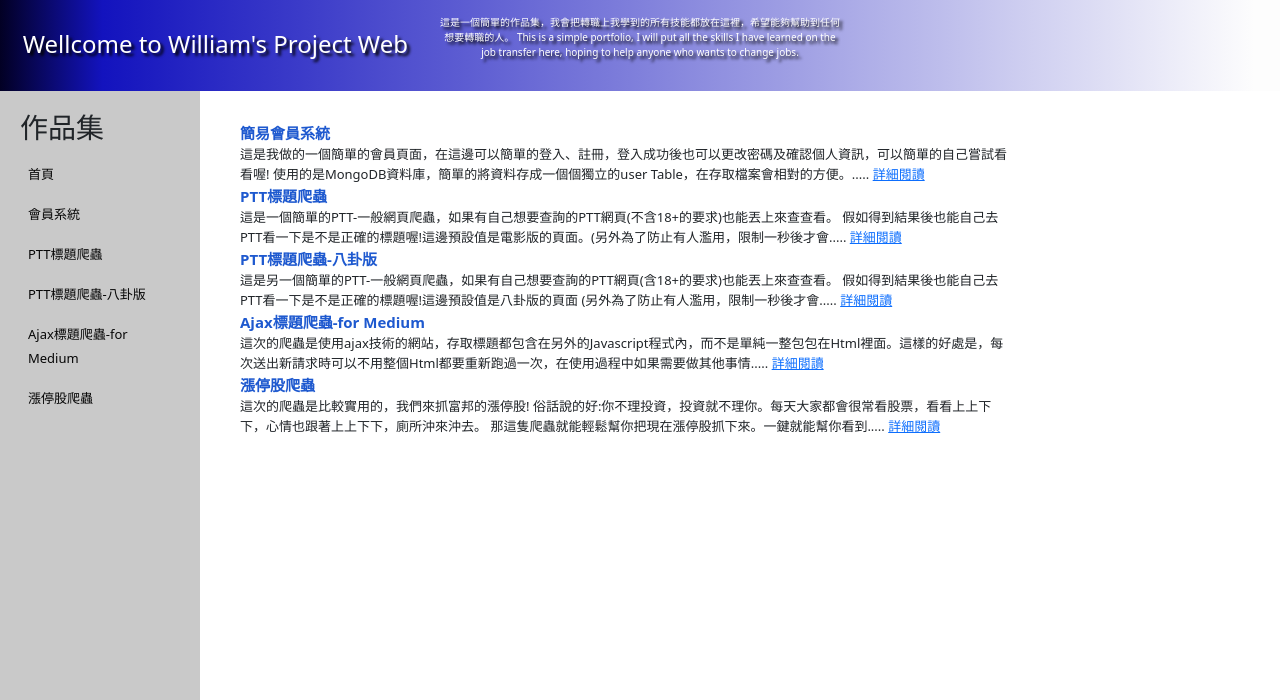
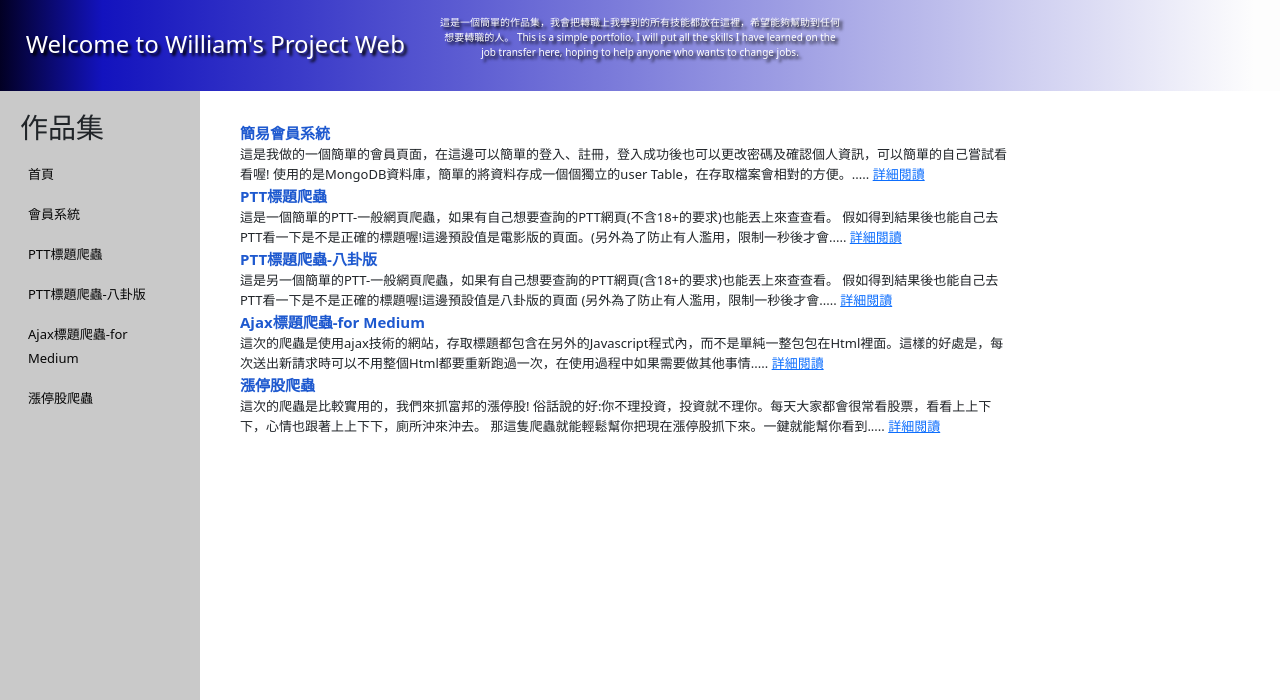
Before and after one commit to ucmd2001/William-s-webproject, a Flask app: page / in a window 1280 px wide. Shown: the top 700 px of the page. Run offline with Flask 2, Linux system fonts and the light colour scheme; some libraries are stand-ins or nearby versions.

Commit message:
make it better

```diff
--- a/templates/ajax_crawler.html
+++ b/templates/ajax_crawler.html
@@ -24,7 +24,7 @@
     <div class="container-intro text-center">
         <div class="row">
             <div class="col-sm-4">
-            <h4 style="padding-top:15px;">Wellcome to William's Project Web</h4>
+            <h4 style="padding-top:15px;">Welcome to William's Project Web</h4>
             </div>
             <div class="col-sm-4">
                 <p>這是一個簡單的作品集，我會把轉職上我學到的所有技能都放在這裡，希望能夠幫助到任何想要轉職的人。
--- a/templates/error.html
+++ b/templates/error.html
@@ -25,7 +25,7 @@
     <div class="container-intro text-center">
         <div class="row">
             <div class="col-sm-4">
-            <h4 style="padding-top:15px;">Wellcome to William's Project Web</h4>
+            <h4 style="padding-top:15px;">Welcome to William's Project Web</h4>
             </div>
             <div class="col-sm-4">
                 <p>這是一個簡單的作品集，我會把轉職上我學到的所有技能都放在這裡，希望能夠幫助到任何想要轉職的人。
--- a/templates/index.html
+++ b/templates/index.html
@@ -24,7 +24,7 @@
     <div class="container-intro text-center">
         <div class="row">
             <div class="col-sm-4">
-            <h4 style="padding-top:15px;">Wellcome to William's Project Web</h4>
+            <h4 style="padding-top:15px;">Welcome to William's Project Web</h4>
             </div>
             <div class="col-sm-4">
                 <p>這是一個簡單的作品集，我會把轉職上我學到的所有技能都放在這裡，希望能夠幫助到任何想要轉職的人。
--- a/templates/member_system.html
+++ b/templates/member_system.html
@@ -25,7 +25,7 @@
     <div class="container-intro text-center">
         <div class="row">
             <div class="col-sm-4">
-            <h4 style="padding-top:15px;">Wellcome to William's Project Web</h4>
+            <h4 style="padding-top:15px;">Welcome to William's Project Web</h4>
             </div>
             <div class="col-sm-4">
                 <p>這是一個簡單的作品集，我會把轉職上我學到的所有技能都放在這裡，希望能夠幫助到任何想要轉職的人。
--- a/templates/personal_info.html
+++ b/templates/personal_info.html
@@ -24,7 +24,7 @@
     <div class="container-intro text-center">
         <div class="row">
             <div class="col-sm-4">
-            <h4 style="padding-top:15px;">Wellcome to William's Project Web</h4>
+            <h4 style="padding-top:15px;">Welcome to William's Project Web</h4>
             </div>
             <div class="col-sm-4">
                 <p>這是一個簡單的作品集，我會把轉職上我學到的所有技能都放在這裡，希望能夠幫助到任何想要轉職的人。
--- a/templates/ptt_crawler.html
+++ b/templates/ptt_crawler.html
@@ -24,7 +24,7 @@
     <div class="container-intro text-center">
         <div class="row">
             <div class="col-sm-4">
-            <h4 style="padding-top:15px;">Wellcome to William's Project Web</h4>
+            <h4 style="padding-top:15px;">Welcome to William's Project Web</h4>
             </div>
             <div class="col-sm-4">
                 <p>這是一個簡單的作品集，我會把轉職上我學到的所有技能都放在這裡，希望能夠幫助到任何想要轉職的人。
--- a/templates/pwchange.html
+++ b/templates/pwchange.html
@@ -24,7 +24,7 @@
     <div class="container-intro text-center">
         <div class="row">
             <div class="col-sm-4">
-            <h4 style="padding-top:15px;">Wellcome to William's Project Web</h4>
+            <h4 style="padding-top:15px;">Welcome to William's Project Web</h4>
             </div>
             <div class="col-sm-4">
                 <p>這是一個簡單的作品集，我會把轉職上我學到的所有技能都放在這裡，希望能夠幫助到任何想要轉職的人。
--- a/templates/setting.html
+++ b/templates/setting.html
@@ -24,7 +24,7 @@
     <div class="container-intro text-center">
         <div class="row">
             <div class="col-sm-4">
-            <h4 style="padding-top:15px;">Wellcome to William's Project Web</h4>
+            <h4 style="padding-top:15px;">Welcome to William's Project Web</h4>
             </div>
             <div class="col-sm-4">
                 <p>這是一個簡單的作品集，我會把轉職上我學到的所有技能都放在這裡，希望能夠幫助到任何想要轉職的人。
--- a/templates/stock_crawler.html
+++ b/templates/stock_crawler.html
@@ -24,7 +24,7 @@
     <div class="container-intro text-center">
         <div class="row">
             <div class="col-sm-4">
-            <h4 style="padding-top:15px;">Wellcome to William's Project Web</h4>
+            <h4 style="padding-top:15px;">Welcome to William's Project Web</h4>
             </div>
             <div class="col-sm-4">
                 <p>這是一個簡單的作品集，我會把轉職上我學到的所有技能都放在這裡，希望能夠幫助到任何想要轉職的人。
--- a/templates/web_crawler.html
+++ b/templates/web_crawler.html
@@ -24,7 +24,7 @@
     <div class="container-intro text-center">
         <div class="row">
             <div class="col-sm-4">
-                <h4 style="padding-top:15px;">Wellcome to William's Project Web</h4>
+                <h4 style="padding-top:15px;">Welcome to William's Project Web</h4>
             </div>
             <div class="col-sm-4">
                 <p>這是一個簡單的作品集，我會把轉職上我學到的所有技能都放在這裡，希望能夠幫助到任何想要轉職的人。
```
